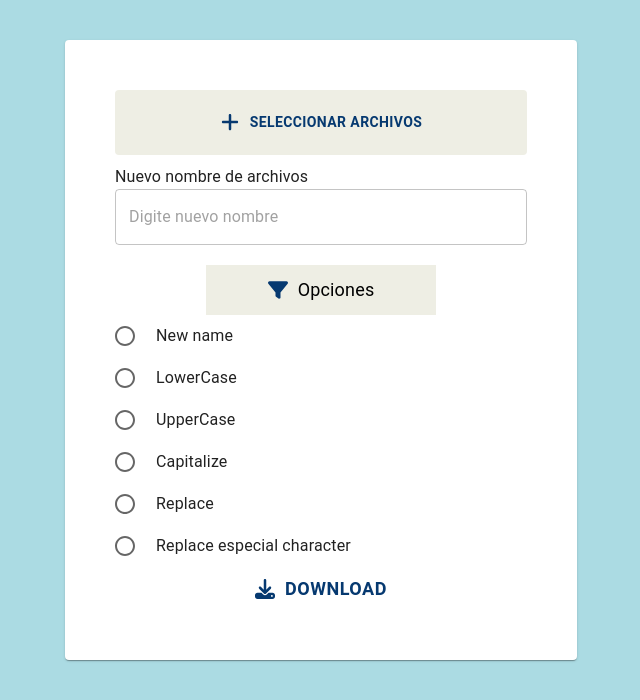
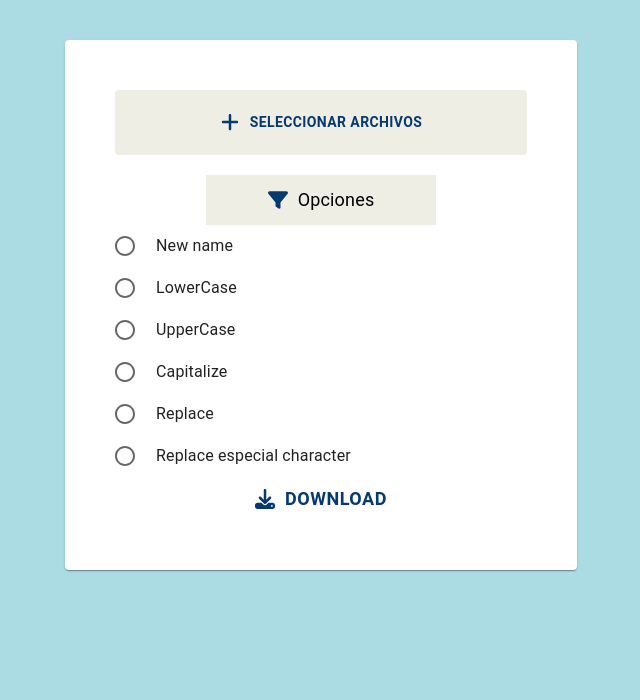
Before and after one commit to minnek-digital-studio/first-hackaton-event-team-jose, a React (Create React App) app: page / in a window 1280 px wide. Shown: the top 700 px of the page, without its empty margins (319-959 px from the left). Built offline with nearby package versions, Linux system fonts and the light colour scheme.

Commit message:
add condition to display the new name input

```diff
--- a/src/components/Home.js
+++ b/src/components/Home.js
@@ -21,6 +21,7 @@ const Home = () => {
   const [selectedFiles, setSelectedFiles] = useState([]);
   const fileInputRef = useRef(null);
   const [showReplaceContainer, setShowReplaceContainer] = useState(false);
+  const [showNewNameInput, setShowNewNameInput] = useState(false);
 //   const regexEspecialCaracter = /[@$?¡\-_]/;
 
   const onSubmit = (data) => {
@@ -67,6 +68,8 @@ const Home = () => {
         Seleccionar Archivos
       </Button>
 
+      {showNewNameInput && (
+        <>
           <Typography style={{ textAlign: "left", paddingTop: "10px" }}>
             Nuevo nombre de archivos
           </Typography>
@@ -75,6 +78,8 @@ const Home = () => {
             {...register("newName")}
             placeholder="Digite nuevo nombre"
           />
+        </>
+      )}
 
       <FormControl component="fieldset" className="optionsContainer">
         <FormLabel component="legend" className="divider">
@@ -86,6 +91,7 @@ const Home = () => {
           onChange={(e) => {
             setOptions(e.target.value);
             setShowReplaceContainer(e.target.value === 'replace');
+            setShowNewNameInput(e.target.value === 'newName');
           }}
         >
           <FormControlLabel
```
Lines whose indentation alone changed are shown as unchanged.
